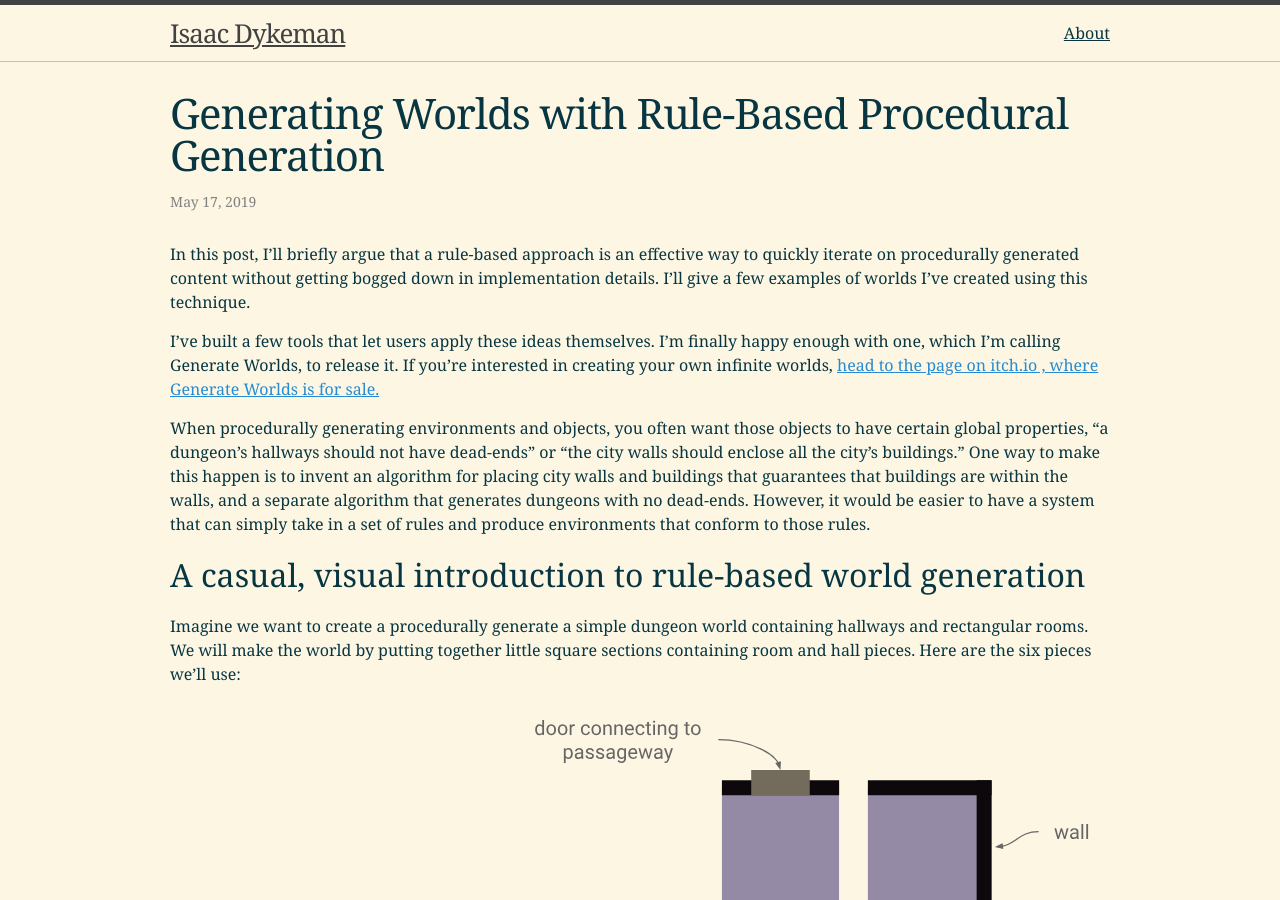
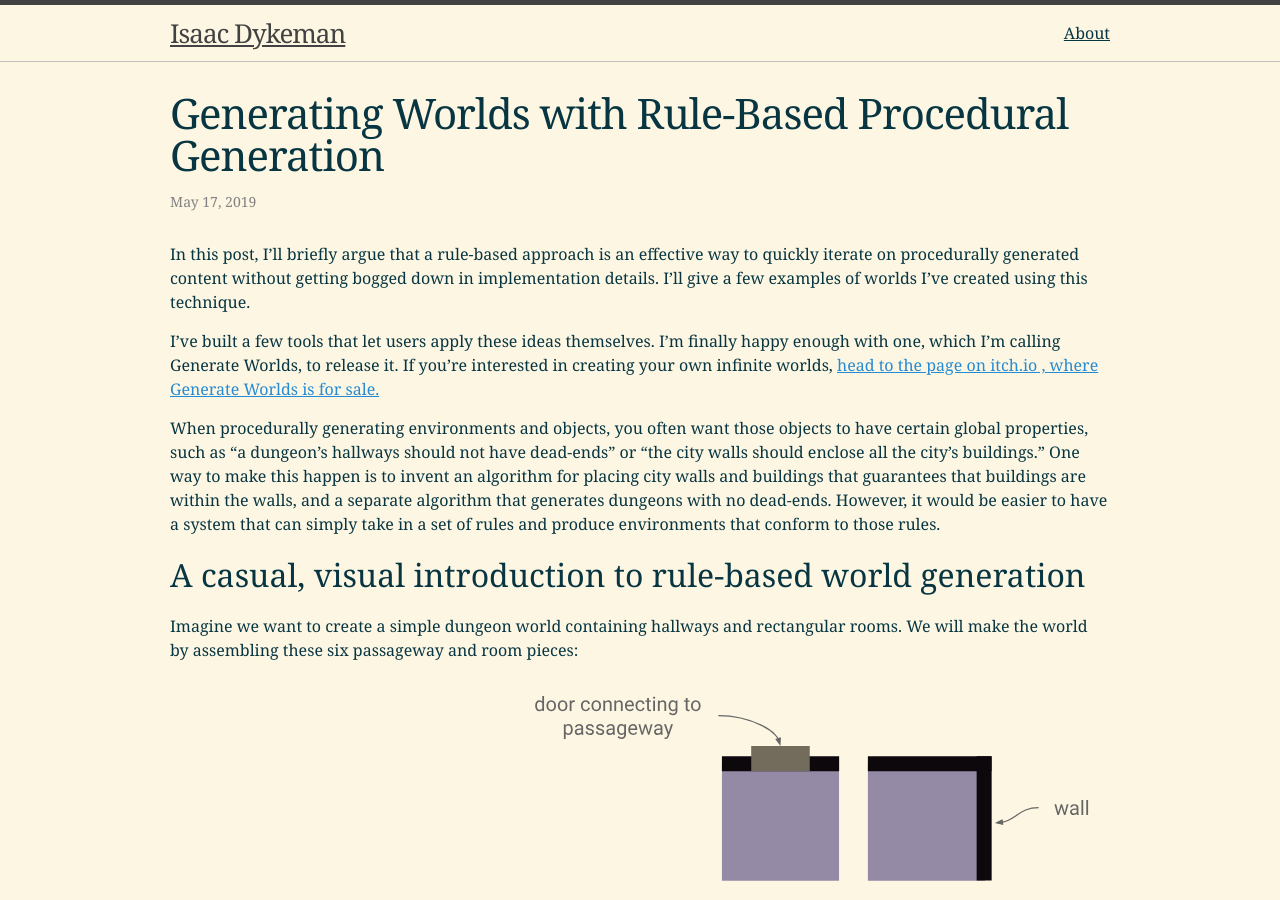
Before and after one commit to IJDykeman/ijdykeman.github.io, a Jekyll site: the page built from _posts/2019-05-17-rule-based-procedural-generation.markdown, in a window 1280 px wide and 900 px high. Built offline with Jekyll 4.4.1, drawn with Linux system fonts in a browser that asks for light colours.

Commit message:
fix typos

```diff
--- a/_posts/2019-05-17-rule-based-procedural-generation.markdown
+++ b/_posts/2019-05-17-rule-based-procedural-generation.markdown
@@ -9,11 +9,11 @@ In this post, I’ll briefly argue that a rule-based approach is an effective wa
 
 I’ve built a few tools that let users apply these ideas themselves.  I’m finally happy enough with one, which I’m calling Generate Worlds, to release it.  If you’re interested in creating your own infinite worlds, [head to the page on itch.io , where Generate Worlds is for sale.](https://ijdykeman.itch.io/generate-worlds)
 
-When procedurally generating environments and objects, you often want those objects to have certain global properties, “a dungeon’s hallways should not have dead-ends” or “the city walls should enclose all the city’s buildings.”  One way to make this happen is to invent an algorithm for placing city walls and buildings that guarantees that buildings are within the walls, and a separate algorithm that generates dungeons with no dead-ends.  However, it would be easier to have a system that can simply take in a set of rules and produce environments that conform to those rules.
+When procedurally generating environments and objects, you often want those objects to have certain global properties, such as “a dungeon’s hallways should not have dead-ends” or “the city walls should enclose all the city’s buildings.”  One way to make this happen is to invent an algorithm for placing city walls and buildings that guarantees that buildings are within the walls, and a separate algorithm that generates dungeons with no dead-ends.  However, it would be easier to have a system that can simply take in a set of rules and produce environments that conform to those rules.
 
 ## A casual, visual introduction to rule-based world generation
 
-Imagine we want to create a procedurally generate a simple dungeon world containing hallways and rectangular rooms.  We will make the world by putting together little square sections containing room and hall pieces.  Here are the six pieces we’ll use:
+Imagine we want to create a simple dungeon world containing hallways and rectangular rooms.  We will make the world by assembling these six passageway and room pieces:
 
 ![depth from motion graph]({{ site.url }}/assets/rule_based_procedural_generation/dungeon_parts.svg)
 
```
